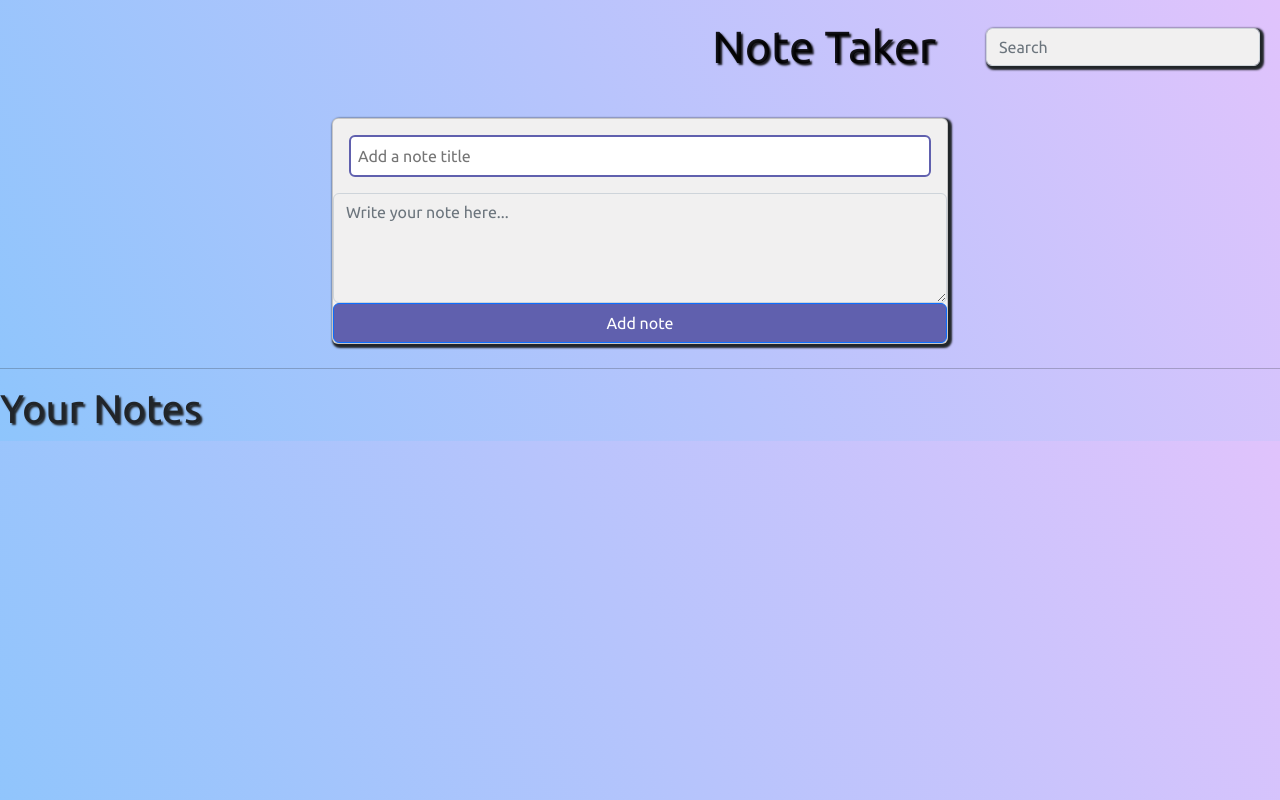
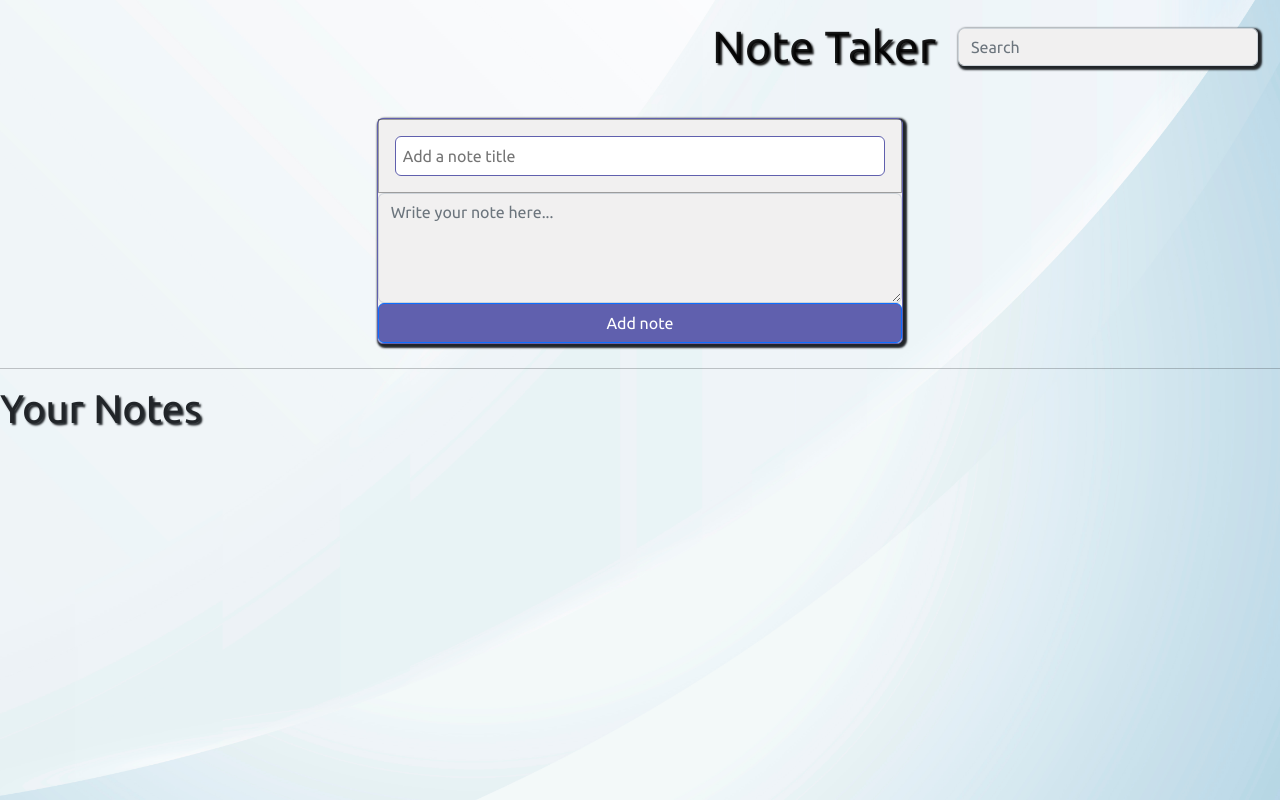
Before and after one commit to SwatiThorat21/Notes-Taker-Website, a plain HTML site: page index.html in a window 1280 px wide. Drawn offline with nearby package versions, Linux system fonts and the light colour scheme.

Commit message:
css updated

```diff
--- a/index.html
+++ b/index.html
@@ -19,16 +19,16 @@
   <nav class="navbar justify-content-between">
     <div class="container-fluid">
       <a class="navbar-brand">Note Taker</a>
-      <form class="d-flex" role="search">
+      <form class="searchBar" role="search">
         <input class="form-control me-2" id="searchInput" type="search" placeholder="Search" aria-label="Search">
         <!-- <button class="btn btn-outline-success" id="searchBtn" type="submit">Search</button> -->
       </form>
     </div>
   </nav>
 
-  <div class="container my-4" style="width: 50%;">
-    <div class="card">
-      <div class="card-body">
+  <div class="container my-4" style="width: 43%;">
+    <div class="addNoteContainer card">
+      <div class="addNoteContainer card-body">
         <input class="title me-2" id="addTitle" type="text" placeholder="Add a note title" style="width: 100%;">
       </div>
       <textarea class="form-control" id="addTxt" rows="4" placeholder="Write your note here..."></textarea>
--- a/style.css
+++ b/style.css
@@ -2,22 +2,20 @@
   margin: 0;
   padding: 0;
   box-sizing: border-box;
-  font-family: 'Ubuntu', sans-serif;
+  font-family: "Ubuntu", sans-serif;
 }
 
 body {
-
-  background-color: #8EC5FC;
-background-image: linear-gradient(62deg, #8EC5FC 0%, #E0C3FC 100%);
-  /* background-image: linear-gradient( 64.3deg,  rgba(254,122,152,0.81) 17.7%, rgba(255,206,134,1) 64.7%, rgba(172,253,163,0.64) 112.1% ); */
-  /* background-image: linear-gradient(109.6deg, rgb(56, 224, 154) 11.2%, rgba(9, 111, 224, 1) 91.1%); */
-  /* background-color: #74EBD5;
-background-image: linear-gradient(90deg, #74EBD5 0%, #9FACE6 100%); */
-
+  background-color: #8ec5fc;
+  /* background-image: linear-gradient(62deg, #8EC5FC 0%, #E0C3FC 100%); */
+  background: url(bg-img.jpg) no-repeat center center fixed;
+  -webkit-background-size: cover;
+  -moz-background-size: cover;
+  -o-background-size: cover;
+  background-size: cover;
 }
 
 #noteCard {
-
   margin: 0 auto;
   max-width: 1000px;
   display: flex;
@@ -25,47 +23,71 @@ background-image: linear-gradient(90deg, #74EBD5 0%, #9FACE6 100%); */
   margin: 25px;
 }
 
-#addTxt{
-
-  background-color: 	#f1f0f0;
+.searchBar {
+  width: 300px;
+  margin-right: 10px;
 }
 
-.card, #searchInput{
-  background-color: 	#f1f0f0;
-  box-shadow: 2px 2px 2px 2px;
+#addTxt{
+  background-color: #f1f0f0;
 }
-input{
+#addTxt:focus {
+  border: none;
+  outline-offset: 0px;
+  outline: none;
+  box-shadow: none;
+}
+
+.addNoteContainer {
+  border: 1px solid #00000059;
+outline: none;
+}
+
+.card,
+#searchInput {
+  background-color: #f1f0f0;
+   box-shadow: 2px 2px 2px 2px;
+}
+
+.card {
+  border: solid 1px rgb(96, 96, 174);
+}
+input {
   padding: 7px;
-  border: solid 2px rgb(96, 96, 174);
+  border: solid 1px rgb(96, 96, 174);
   border-radius: 0.375rem;
 }
 
-.navbar-brand{
+/* input:focus {
+  border: solid 2px rgb(96, 96, 174);
+  outline-offset: 0px;
+  outline: none;
+  */
+/* } */
 
+.navbar-brand {
   font-size: 45px;
   margin-left: 700px;
   text-shadow: 2px 2px 2px;
-
 }
 
-h1{
+h1 {
   text-shadow: 2px 2px 2px;
 }
 
-#addNote, .btn{
-
+#addNote,
+.btn {
   background-color: rgb(96, 96, 174);
   height: 40px;
 }
 
-.btn:hover, #addNote:hover{
-  background-color:#5072A7;
+.btn:hover,
+#addNote:hover {
+  background-color: #5072a7;
 }
 
-@media screen and (max-width:500px){
-  .navbar-brand{
+@media screen and (max-width: 500px) {
+  .navbar-brand {
     font-size: 50%;
-
   }
-
 }
```
Also changed, not shown: bg-img.jpg (added).
